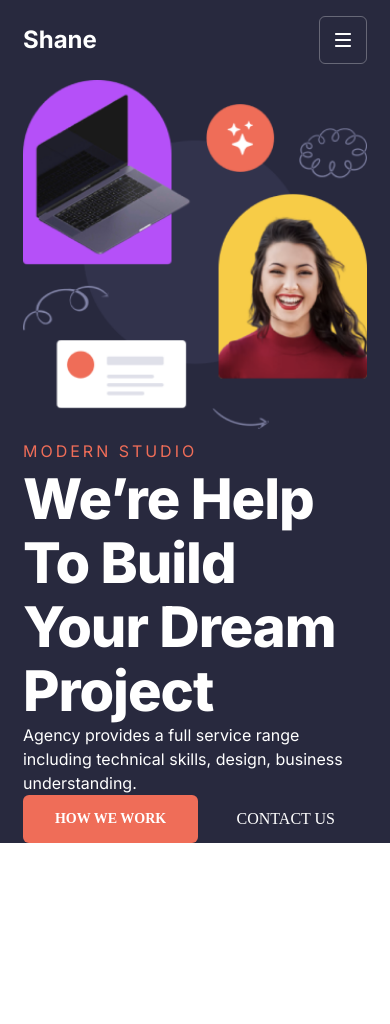
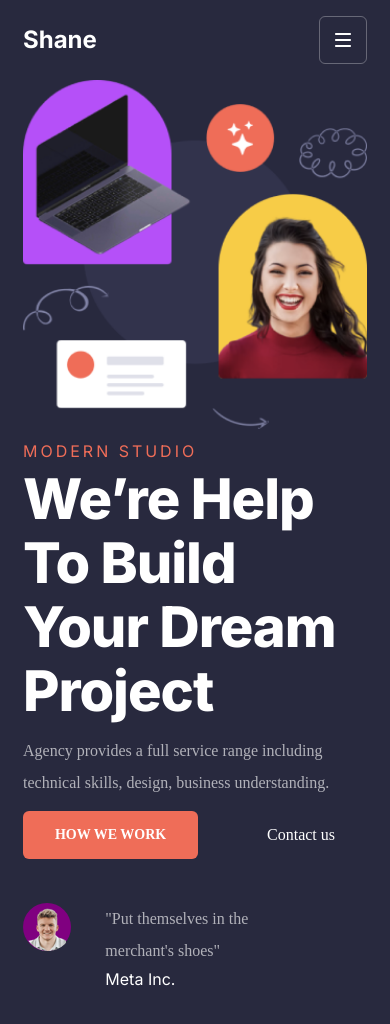
Before and after one commit to shane-brendon/portfolio, a Next.js app: page / in a window 390 px wide. Shown: the top 1024 px of the page. Before the commit the page ends 844 px from the top, so only its background shows below. Built offline with nearby package versions, Linux system fonts and the light colour scheme.

Commit message:
[+][UPD][Resources] - feature / hero-mobile

```diff
--- a/app/globals.scss
+++ b/app/globals.scss
@@ -89,6 +89,16 @@ img {
   letter-spacing: 3px;
   text-transform: uppercase;
 }
+.description {
+  color: var(--text-light-gray, rgba(255, 255, 255, 0.64));
+
+  /* Text */
+  font-family: Epilogue;
+  font-size: 16px;
+  font-style: normal;
+  font-weight: 400;
+  line-height: 32px; /* 200% */
+}
 
 .btn {
   display: flex;
--- a/src/component/hero/_hero.scss
+++ b/src/component/hero/_hero.scss
@@ -2,7 +2,6 @@
   background: #28293e;
   color: white;
   padding-top: 80px;
-
   h1 {
     font-size: 3.5rem;
     font-weight: 800;
@@ -10,7 +9,7 @@
     letter-spacing: -1px;
   }
   .description {
-    line-height: 32px;
+    margin: 12px 0;
   }
   .heroBanner__cta {
     display: flex;
@@ -19,6 +18,44 @@
       font-weight: 400;
       font-size: 1rem;
       line-height: 32px;
+      text-transform: unset;
+    }
+  }
+  .caption {
+    padding: 20px 0 30px;
+  }
+  &__cta {
+    padding-bottom: 44px;
+  }
+  &__testimony {
+    position: relative;
+    display: flex;
+    justify-content: space-between;
+    padding-bottom: 44px;
+    &:after {
+      top: 0;
+      left: 0;
+      position: absolute;
+      content: "";
+      background: purple;
+      width: 3rem;
+      height: 3rem;
+      z-index: 1;
+      border-radius: 99px;
+    }
+    img {
+      position: relative;
+      z-index: 2;
+      left: 5px;
+      top: 5px;
+    }
+    .description {
+      margin: 0;
+      width: 100%;
+      span {
+        max-width: 80%;
+        display: block;
+      }
     }
   }
 }
--- a/src/component/hero/hero.tsx
+++ b/src/component/hero/hero.tsx
@@ -6,12 +6,15 @@ const hero = () => {
   return (
     <section className="heroBanner">
       <div className="container">
-        <img src="/Bitmap.png" alt="" width="100%" height="100%"/>
+        <img src="/Bitmap.png" alt="" width="100%" height="100%" />
         <div className="heroBanner__content">
           <span className="caption">Modern Studio</span>
           <h1>We’re Help To Build Your Dream Project</h1>
-          <div className="heroBanner__description">
-            <p>Agency provides a full service range including technical skills, design, business understanding.</p>
+          <div className="description">
+            <p>
+              Agency provides a full service range including technical skills,
+              design, business understanding.
+            </p>
           </div>
         </div>
         <div className="heroBanner__cta">
@@ -22,6 +25,17 @@ const hero = () => {
             Contact us
           </Link>
         </div>
+        <div className="heroBanner__testimony">
+          <div className="heroBanner__testimony--profile">
+            <img src="/profile.png" alt="" />
+          </div>
+          <div className="">
+            <div className="description">
+              <span>"Put themselves in the merchant's shoes"</span>
+            </div>
+            <div className="heroBanner__testimony--company">Meta Inc.</div>
+          </div>
+        </div>
       </div>
     </section>
   );
```
Also changed, not shown: public/profile.png (added).
